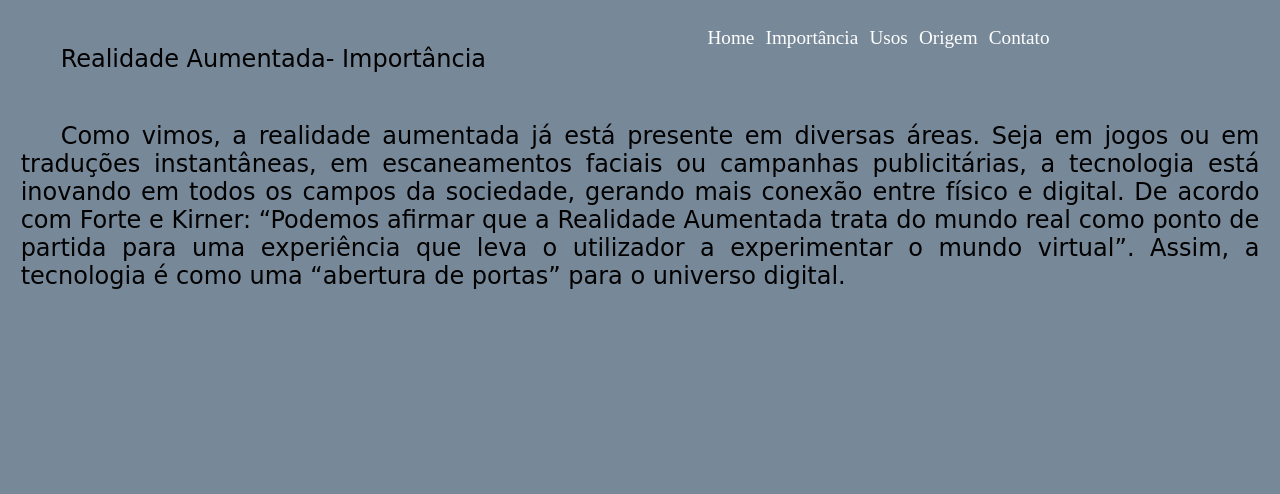
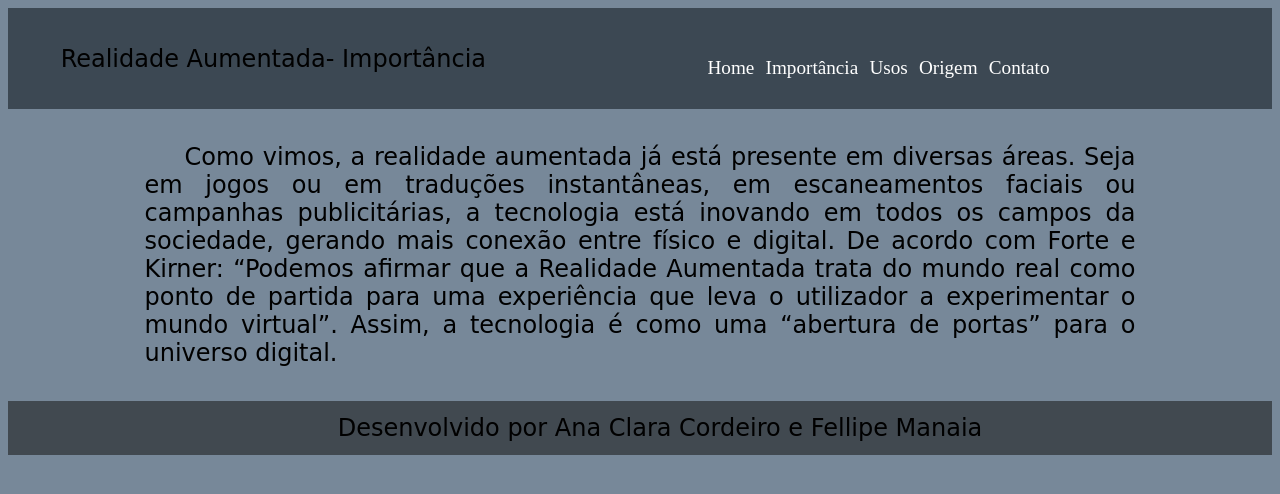
Before and after one commit to fellipemanaia/site_RA, a plain HTML site: page index2.html in a window 1280 px wide. Drawn offline with Linux system fonts and the light colour scheme.

Commit message:
Add files via upload

```diff
--- a/index2.html
+++ b/index2.html
@@ -31,10 +31,10 @@
                 </li>
             </ul>
         </nav>
-
+<p>Realidade Aumentada- Importância</p>
     </header>
 
-    <p>Realidade Aumentada- Importância</p>
+    <div class="container">
     <p>Como vimos, a realidade aumentada já está presente em diversas áreas. Seja em jogos ou em traduções instantâneas, em escaneamentos faciais ou campanhas publicitárias, a tecnologia está inovando em todos os campos da sociedade, gerando mais conexão entre físico e digital.
 
         De acordo com Forte e Kirner:
@@ -43,7 +43,10 @@
 
         para uma experiência que leva o utilizador a experimentar o mundo virtual”.
 
-        Assim, a tecnologia é como uma “abertura de portas” para o universo digital.</p>
+        Assim, a tecnologia é como uma “abertura de portas” para o universo digital.</p></div>
+        <footer>
+            <p>Desenvolvido por Ana Clara Cordeiro e Fellipe Manaia</p>
+        </footer>
 
     <script src="js/script.js"></script>
 </body>
```
Also changed, not shown: index.html (+7 -3 lines), index3.html (+7 -4 lines), index4.html (+6 -4 lines), index5.html (+5 -3 lines), 1 other file.
